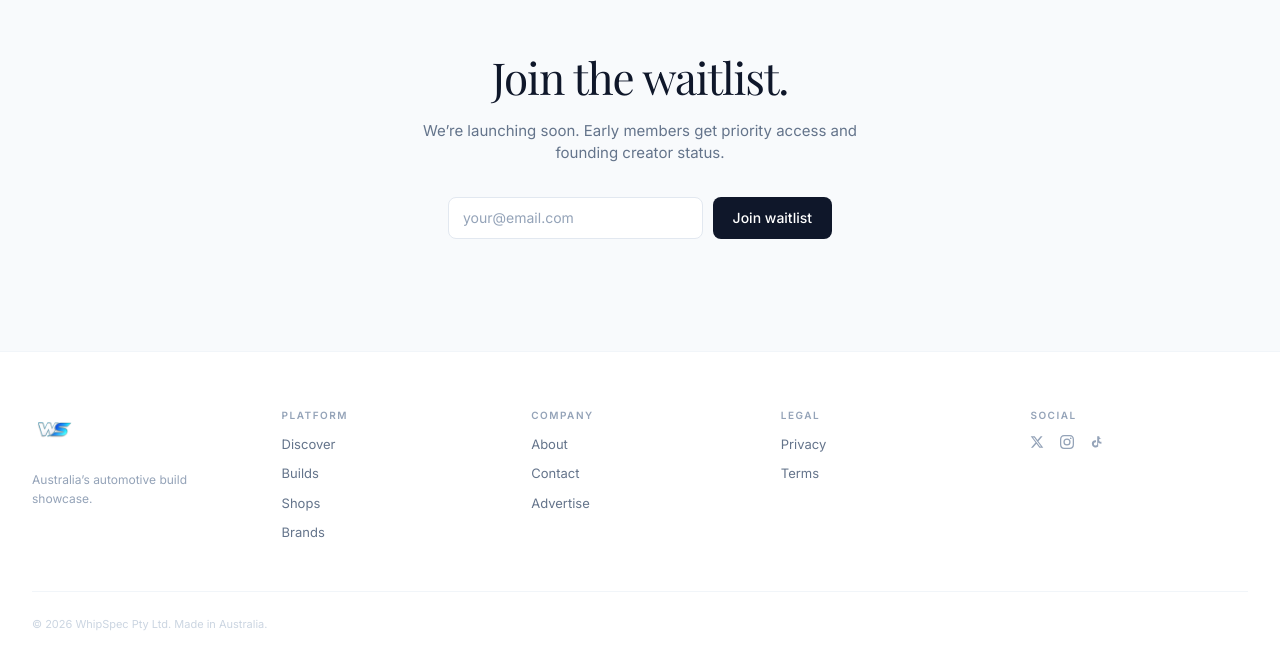
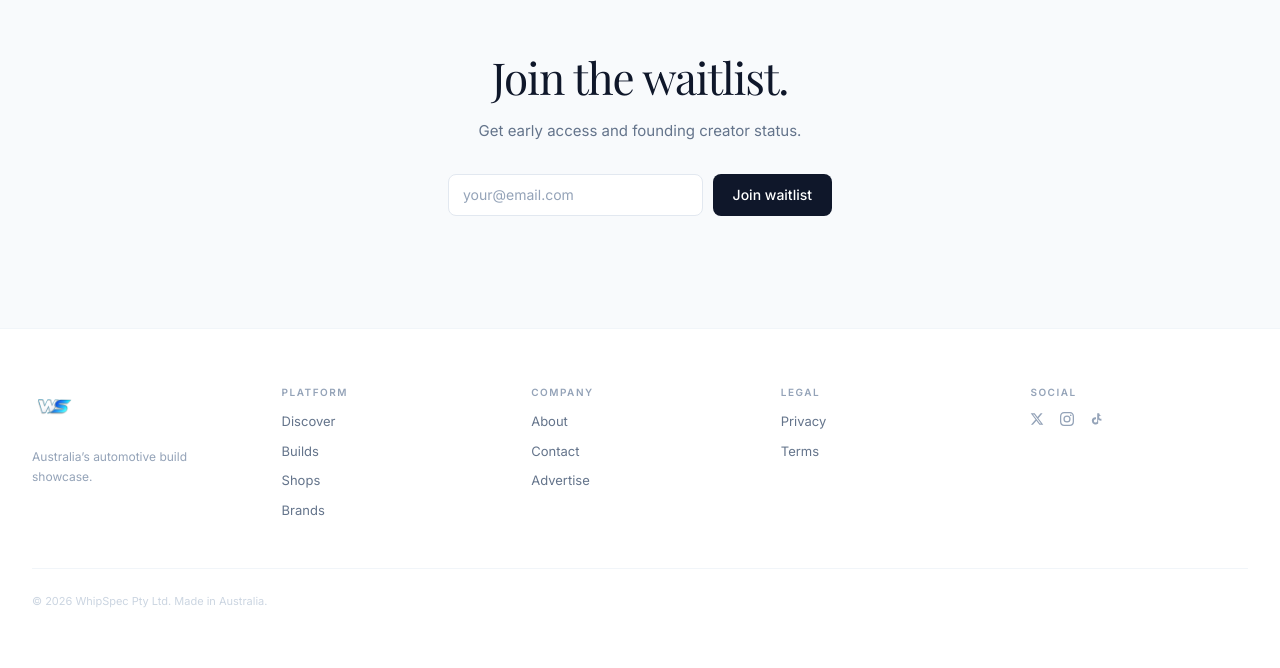
Before and after one commit to inpromptyou/whipspec, a Next.js app: page / in a window 1280 px wide. Shown: the part 3433-4101 px from the top of the page. Built offline with nearby package versions, Linux system fonts and the light colour scheme; a web font is replaced by a local one.

Commit message:
remove all Coming Soon labels — everything is live

```diff
--- a/src/app/page.tsx
+++ b/src/app/page.tsx
@@ -288,7 +288,7 @@ export default function HomePage() {
               Join the waitlist.
             </h2>
             <p className="text-[15px] text-[#64748B] mb-8 max-w-md mx-auto">
-              We&rsquo;re launching soon. Early members get priority access and founding creator status.
+              Get early access and founding creator status.
             </p>
             <WaitlistForm />
           </div>
```
